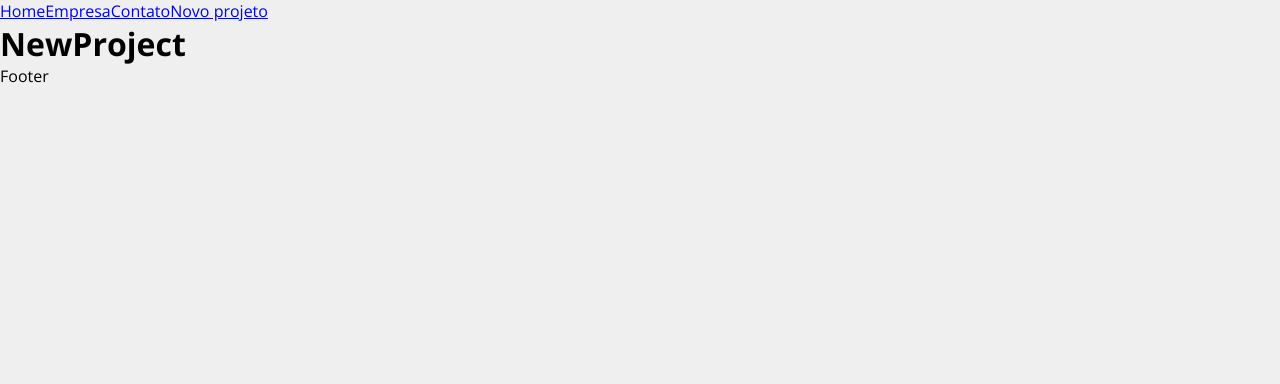
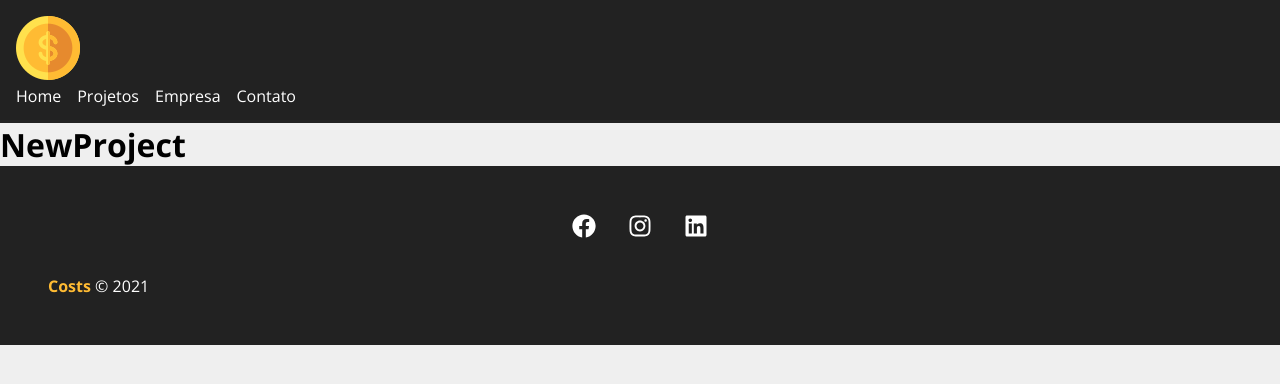
Before and after one commit to EnriqueSFlor/project-costs, a React (Create React App) app: page /newproject in a window 1280 px wide. Shown: the top 384 px of the page. Built offline with nearby package versions, Linux system fonts and the light colour scheme.

Commit message:
estruturando componentes

```diff
--- a/src/App.js
+++ b/src/App.js
@@ -1,4 +1,4 @@
-import {BrowserRouter as Router, Routes, Route, Link} from 'react-router-dom'
+import {BrowserRouter as Router, Routes, Route} from 'react-router-dom'
 import Container from './components/layout/Container';
 import Footer from './components/layout/Footer';
 import Navbar from './components/layout/Navbar';
@@ -6,6 +6,7 @@
 import Contact from './components/pages/Contact';
 import Home from './components/pages/Home';
 import NewProject from './components/pages/NewProject';
+import Projects from './components/pages/Projects';
 
 function App() {
   return (
@@ -16,6 +17,7 @@
      <Container customClass="minHeight">
      <Routes>
        <Route exact path="/" element={<Home />}/>
+       <Route exact path="/projects" element={ <Projects />}/>
        <Route exact path="/company" element={ <Company />}/>
        <Route exact path="/contact" element={<Contact />}/>
        <Route exact path="/newproject" element={<NewProject />}/>
--- a/src/components/layout/Footer.js
+++ b/src/components/layout/Footer.js
@@ -1,5 +1,17 @@
+import {FaFacebook, FaInstagram, FaLinkedin} from 'react-icons/fa'
+import styles from './Footer.module.css'
+
 export default function Footer(){
     return (
-        <p>Footer</p>
+        <footer className={styles.footer}>
+            <ul className={styles.social_list}>
+                <li><FaFacebook/></li>
+                <li><FaInstagram/></li>
+                <li><FaLinkedin/></li>
+            </ul>
+            <p className={styles.copy_right}>
+                <span>Costs</span> &copy; 2021
+            </p>
+        </footer>
     )
 }
--- a/src/components/layout/Footer.module.css
+++ b/src/components/layout/Footer.module.css
@@ -0,0 +1,34 @@
+.footer {
+    background-color: #222;
+    color: #fff;
+    padding: 3em;
+}
+
+
+.social_list {
+    display: flex;
+    justify-content: center;
+    list-style-type: none;
+}
+
+.social_list li {
+    margin: 0 1em;
+}
+
+.social_list li:hover {
+    color: #fb3;
+}
+
+.social_list svg {
+    font-size: 1.5em;
+    cursor: pointer;
+}
+
+.copy_right {
+    margin-top: 2em;
+}
+
+.copy_right span {
+    font-weight: bold;
+    color: #fb3;
+}
--- a/src/components/layout/Navbar.js
+++ b/src/components/layout/Navbar.js
@@ -7,13 +7,18 @@
 export default function Navbar(){
     return (
 
+    <nav className={styles.navbar}>
     <Container>
-    <nav>
-        <Link to="/">Home</Link>
-        <Link to="/company">Empresa</Link>
-        <Link to="/contact">Contato</Link>
-        <Link to="/newproject">Novo projeto</Link>
+        <Link to="/">
+            <img src={logo} alt="Costs"/>
+        </Link>
+            <ul className={styles.list}>
+                <li className={styles.item}><Link to="/">Home</Link></li>
+                <li className={styles.item}><Link to="/projects">Projetos</Link></li>
+                <li className={styles.item}><Link to="/company">Empresa</Link></li>
+                <li className={styles.item}> <Link to="/contact">Contato</Link></li>
+            </ul>
+    </Container>
     </nav>
-    </Container>
     )
 }
--- a/src/components/layout/Navbar.module.css
+++ b/src/components/layout/Navbar.module.css
@@ -0,0 +1,26 @@
+.navbar {
+    display: flex;
+    justify-content: space-between;
+    background-color: #222;
+    padding: 1em;
+
+}
+
+.list {
+    display: flex;
+    list-style: none;
+    align-items: center;
+}
+
+.item {
+    margin-right: 1em;
+}
+
+.item a {
+    color: #fff;
+    text-decoration: none;
+}
+
+.item a:hover {
+    color: #fb3;
+}
--- /dev/null
+++ b/src/components/pages/Projects.js
@@ -0,0 +1,5 @@
+export default function Projects() {
+    return (
+        <h1>Projects</h1>
+    )
+}
```
